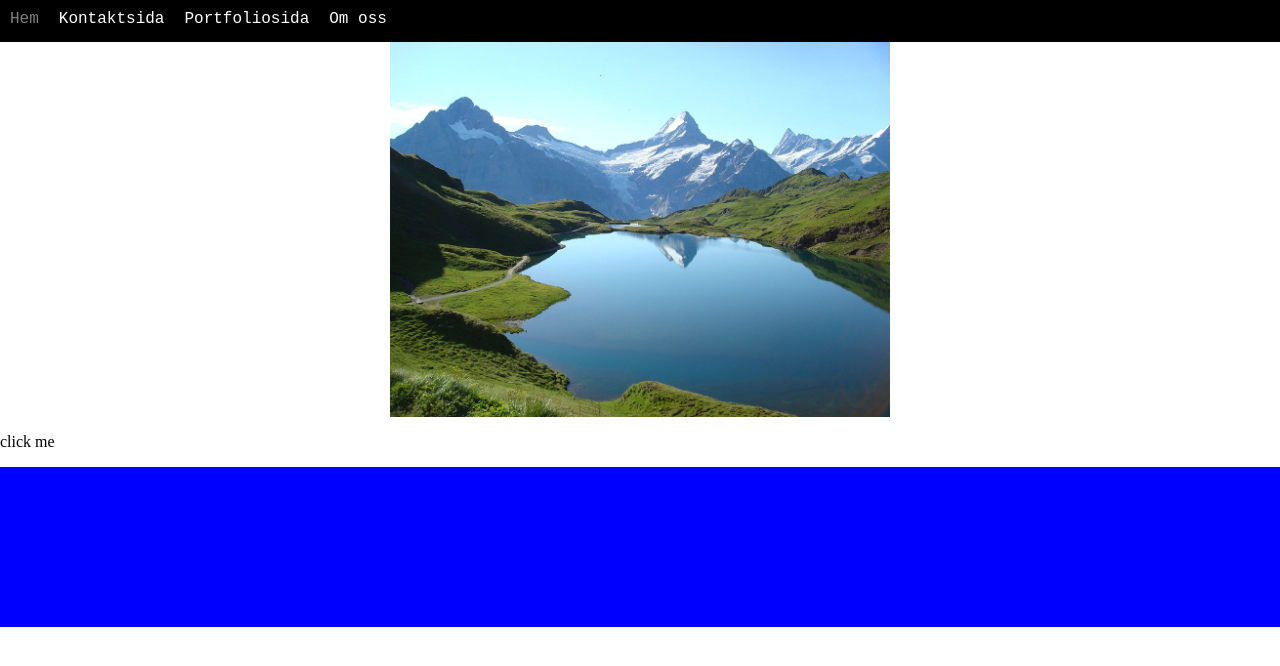
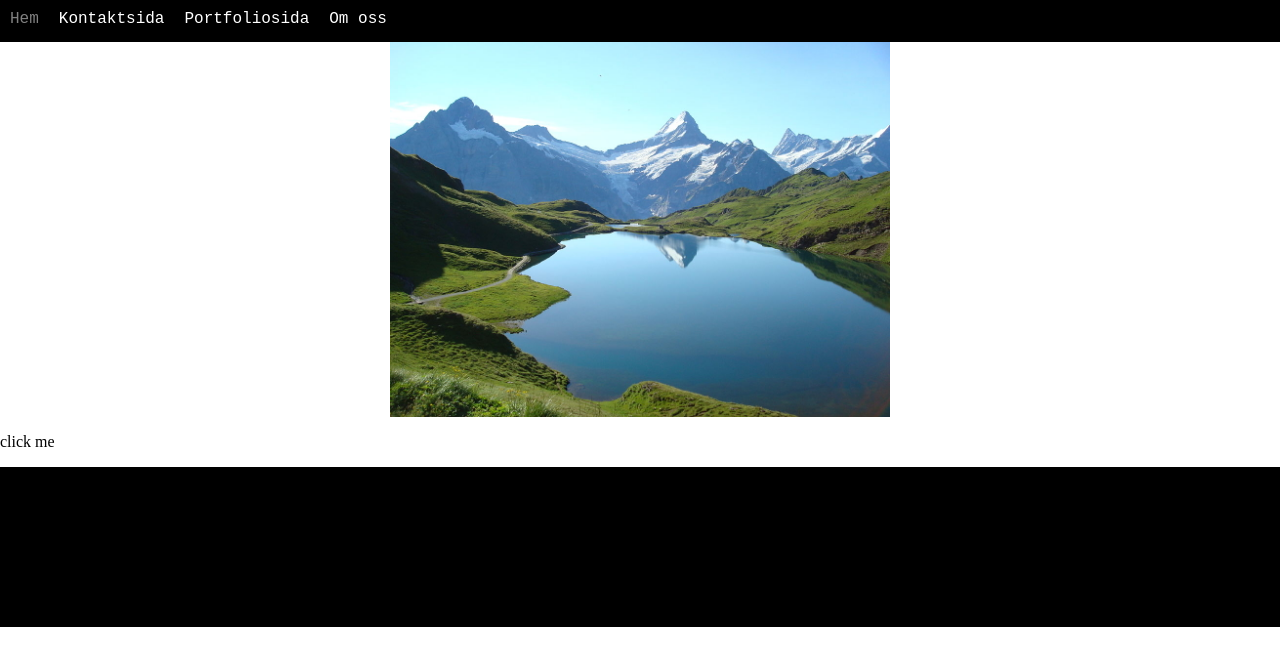
Before and after one commit to DavidLingvall/projektNonFuckUP, a plain HTML site: page Hem.html in a window 1280 px wide. Both pictures are taken after a click on the element "click me". Shown: the top 666 px of the page. Drawn offline with nearby package versions, Linux system fonts and the light colour scheme.

Commit message:
Johan
Igen

```diff
--- a/Hem.html
+++ b/Hem.html
@@ -26,7 +26,7 @@
     <div id="ani">
       <p>click me</p>
     </div>
-    <div id="ani2" style="padding:80px;display:none;background-color:blue">
+    <div id="ani2" style="padding:80px;display:none;background-color:black">
 
     </div>
   </body>
```
